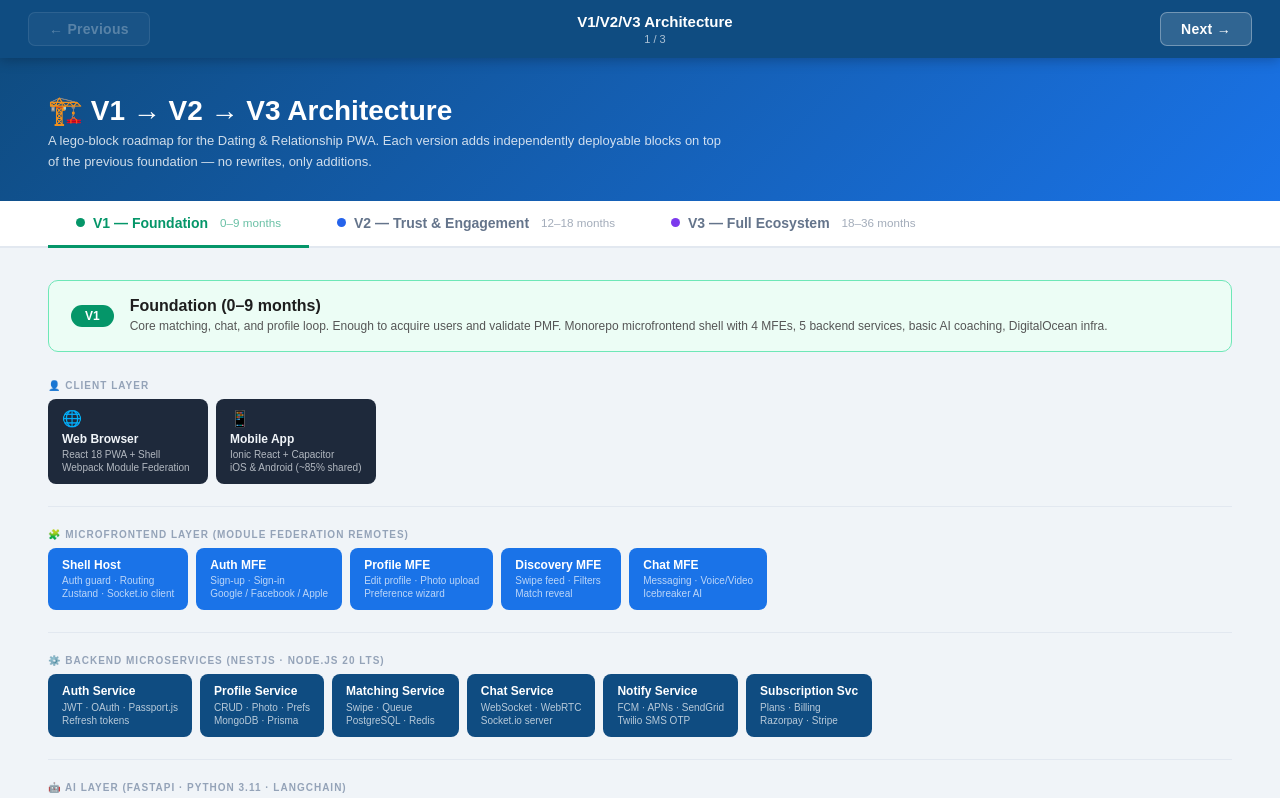
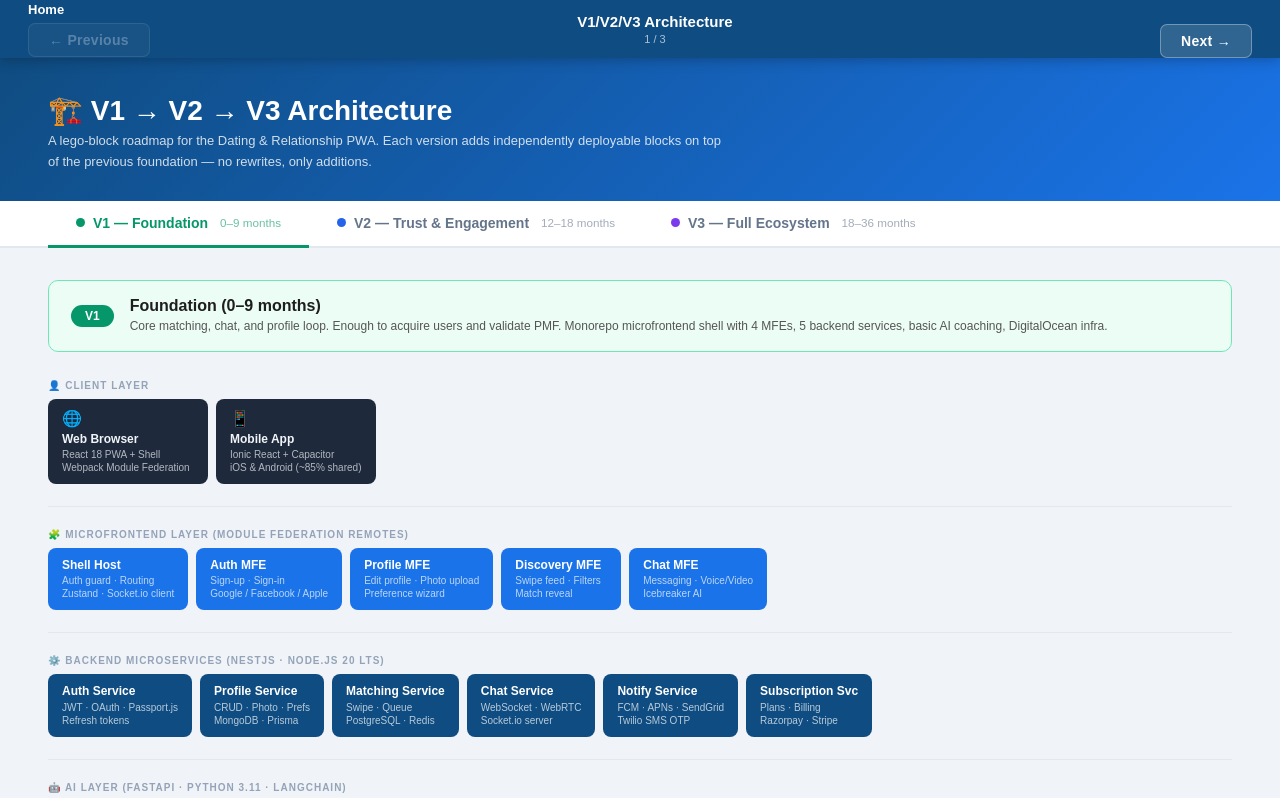
Before and after one commit to ayanbanerjee06/veeradocshare, a plain HTML site: page docs/Dating_PWA.html in a window 1280 px wide. Shown: the top 798 px of the page. Drawn offline with Linux system fonts and the light colour scheme.

Commit message:
Alignment changes

```diff
--- a/docs/Dating_PWA.html
+++ b/docs/Dating_PWA.html
@@ -17,6 +17,13 @@ body{font-family:Arial,Helvetica,sans-serif;font-size:14px;background:#f5f7fa;co
   padding:0 28px;z-index:9999;
   box-shadow:0 2px 12px rgba(0,0,0,.25);
 }
+#nav-left{
+  display:flex;flex-direction:column;align-items:flex-start;gap:6px;
+}
+#home-link{
+  color:#fff;font-weight:700;text-decoration:none;font-size:13px;z-index:10000;
+}
+#home-link:hover{opacity:0.8}
 #nav button{
   background:rgba(255,255,255,.14);color:#fff;
   border:1px solid rgba(255,255,255,.32);
@@ -26,6 +33,7 @@ body{font-family:Arial,Helvetica,sans-serif;font-size:14px;background:#f5f7fa;co
 }
 #nav button:hover:not(:disabled){background:rgba(255,255,255,.26)}
 #nav button:disabled{opacity:.3;cursor:not-allowed}
+#btn-next{align-self:flex-end}
 #nav-mid{text-align:center;color:#fff;line-height:1.3}
 #nav-mid .title{font-size:15px;font-weight:700}
 #nav-mid .num{font-size:11px;opacity:.65;margin-top:1px}
@@ -246,8 +254,11 @@ body{font-family:Arial,Helvetica,sans-serif;font-size:14px;background:#f5f7fa;co
 
 <!-- ══ FIXED NAV ══ -->
 <div id="nav">
-  <button id="btn-prev" disabled onclick="goPage(-1)">&#8592; Previous</button>
-  <div id="nav-mid">
+  <div id="nav-left">
+    <a id="home-link" href="Home.html">Home</a>
+    <button id="btn-prev" disabled onclick="goPage(-1)">&#8592; Previous</button>
+  </div>
+  <div id="nav-mid" style="text-align: center;">
     <div class="title" id="nav-title">V1/V2/V3 Architecture</div>
     <div class="num" id="nav-num">1 / 3</div>
   </div>
```
